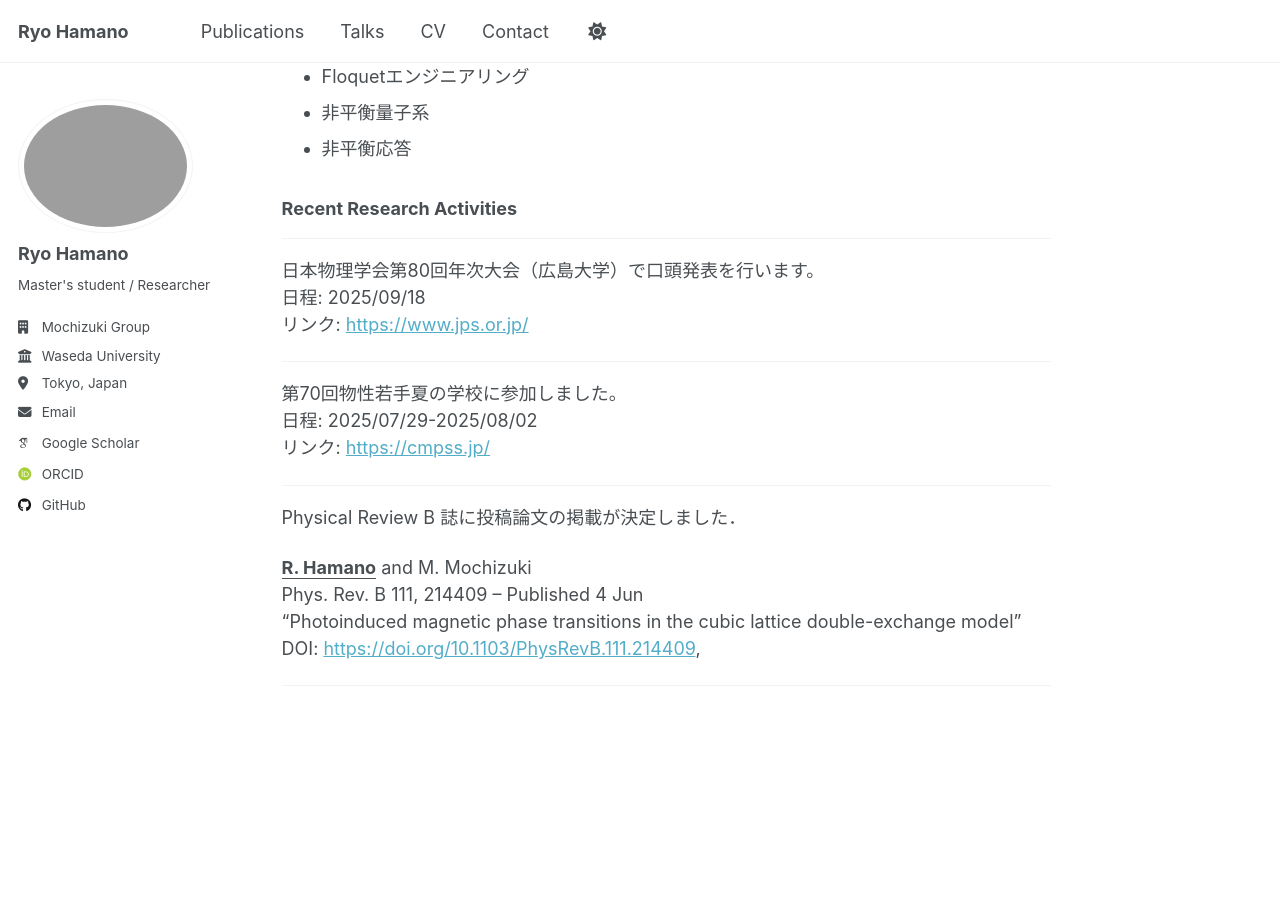
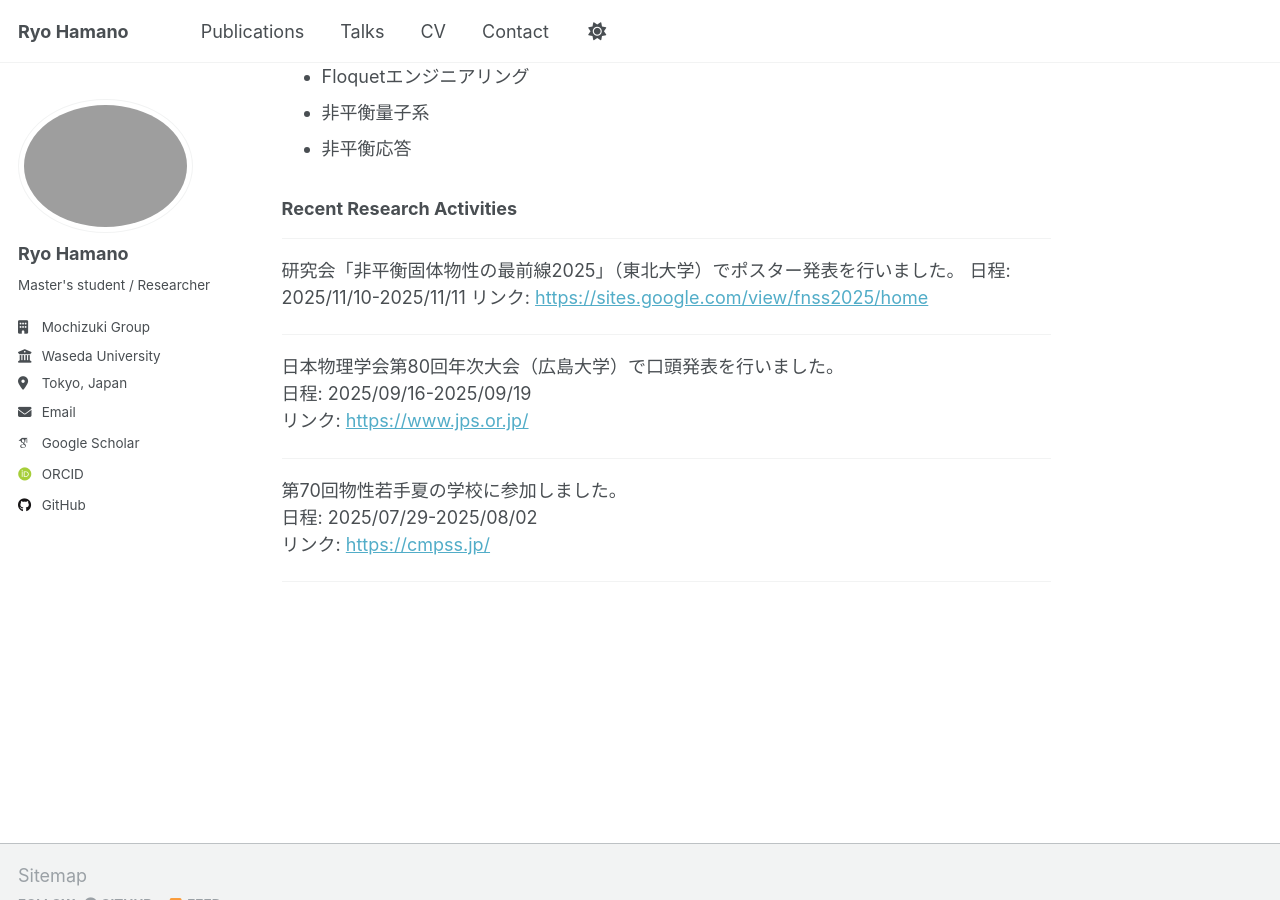
Before and after one commit to ryohamano/ryohamano.github.io, a Jekyll site: the page built from _pages/about.md, in a window 1280 px wide and 900 px high, scrolled down 421 px. Built offline with Jekyll 4.4.1, drawn with Linux system fonts in a browser that asks for light colours; some web fonts are replaced.

Commit message:
Revise recent research activities section
Updated recent research activities with new presentations and links.

```diff
--- a/_pages/about.md
+++ b/_pages/about.md
@@ -29,8 +29,13 @@ redirect_from:
 ### Recent Research Activities
 
 ------
-日本物理学会第80回年次大会（広島大学）で口頭発表を行います。
-日程: 2025/09/18
+研究会「非平衡固体物性の最前線2025」（東北大学）でポスター発表を行いました。
+日程: 2025/11/10-2025/11/11
+リンク: [https://sites.google.com/view/fnss2025/home](https://sites.google.com/view/fnss2025/home)
+
+------
+日本物理学会第80回年次大会（広島大学）で口頭発表を行いました。
+日程: 2025/09/16-2025/09/19
 リンク: [https://www.jps.or.jp/](https://www.jps.or.jp/)
 
 ------
@@ -39,11 +44,3 @@ redirect_from:
 リンク: [https://cmpss.jp/](https://cmpss.jp/)
 
 ------
-Physical Review B 誌に投稿論文の掲載が決定しました．
-
-**<u>R. Hamano</u>** and M. Mochizuki
-Phys. Rev. B 111, 214409 – Published 4 Jun
-"Photoinduced magnetic phase transitions in the cubic lattice double-exchange model"
-DOI: [https://doi.org/10.1103/PhysRevB.111.214409](https://doi.org/10.1103/PhysRevB.111.214409),
-
-------
```
